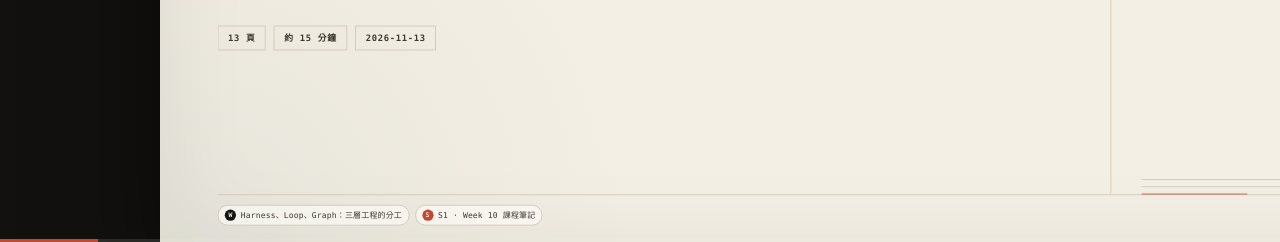
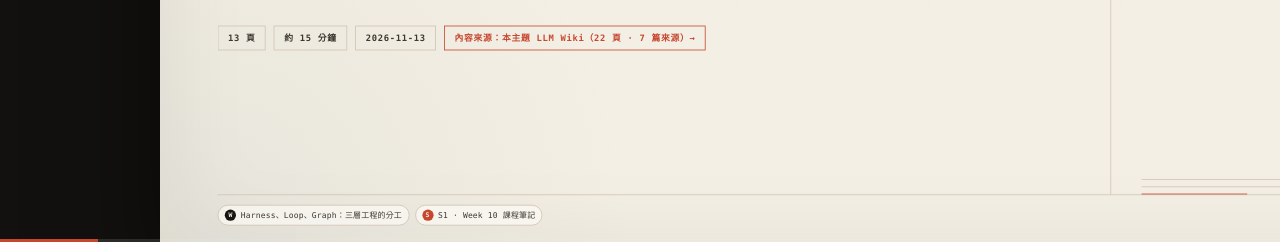
Before and after one commit to Ch1nYu/loop-graph-wiki, a plain HTML site: page index.html in a window 1280 px wide. Shown: the part 558-800 px from the top of the page. Drawn offline with Linux system fonts and the light colour scheme.

Commit message:
feat: link the LLM Wiki from the deck cover
Co-Authored-By: Claude Opus 5.5 <noreply@anthropic.com>

```diff
--- a/assets/deck.css
+++ b/assets/deck.css
@@ -308,6 +308,15 @@ em {
   display: flex;
   gap: 10px;
   margin-top: 36px;
+}
+
+.cover-meta .cover-wiki {
+  padding: 9px 12px;
+  border: 1px solid var(--accent, currentColor);
+  color: var(--accent, inherit);
+  font: 600 11px/1 var(--mono);
+  letter-spacing: 0.08em;
+  text-decoration: none;
 }
 
 .cover-meta span {
--- a/deck/slides.json
+++ b/deck/slides.json
@@ -16,6 +16,7 @@
       "title": "把工作拆成<br><em>AI 能做的流程</em>",
       "subtitle": "Loop / Graph Engineering 入門：從一句話 Prompt，到可驗證、可退回的工作流。",
       "meta": ["13 頁", "約 15 分鐘", "2026-11-13"],
+      "wiki_link": {"href": "wiki.html", "label": "內容來源：本主題 LLM Wiki（22 頁 · 7 篇來源）→"},
       "wiki": ["concepts/harness-loop-graph"],
       "sources": ["S1"]
     },
--- a/index.html
+++ b/index.html
@@ -319,6 +319,15 @@ em {
   margin-top: 36px;
 }
 
+.cover-meta .cover-wiki {
+  padding: 9px 12px;
+  border: 1px solid var(--accent, currentColor);
+  color: var(--accent, inherit);
+  font: 600 11px/1 var(--mono);
+  letter-spacing: 0.08em;
+  text-decoration: none;
+}
+
 .cover-meta span {
   padding: 9px 12px;
   border: 1px solid var(--line);
@@ -1081,7 +1090,7 @@ html[data-static="true"] *::after {
           <div class="cover-eyebrow">從一句話 Prompt，到可驗證的工作流</div>
           <h1>把工作拆成<br><em>AI 能做的流程</em></h1>
           <p class="cover-sub">Loop / Graph Engineering 入門：從一句話 Prompt，到可驗證、可退回的工作流。</p>
-          <div class="cover-meta"><span>13 頁</span><span>約 15 分鐘</span><span>2026-11-13</span></div>
+          <div class="cover-meta"><span>13 頁</span><span>約 15 分鐘</span><span>2026-11-13</span><a class="cover-wiki" href="wiki.html">內容來源：本主題 LLM Wiki（22 頁 · 7 篇來源）→</a></div>
         </div>
         <div class="cover-side">
           <div class="cover-mark">10</div>
```
Also changed, not shown: 1 other file.
